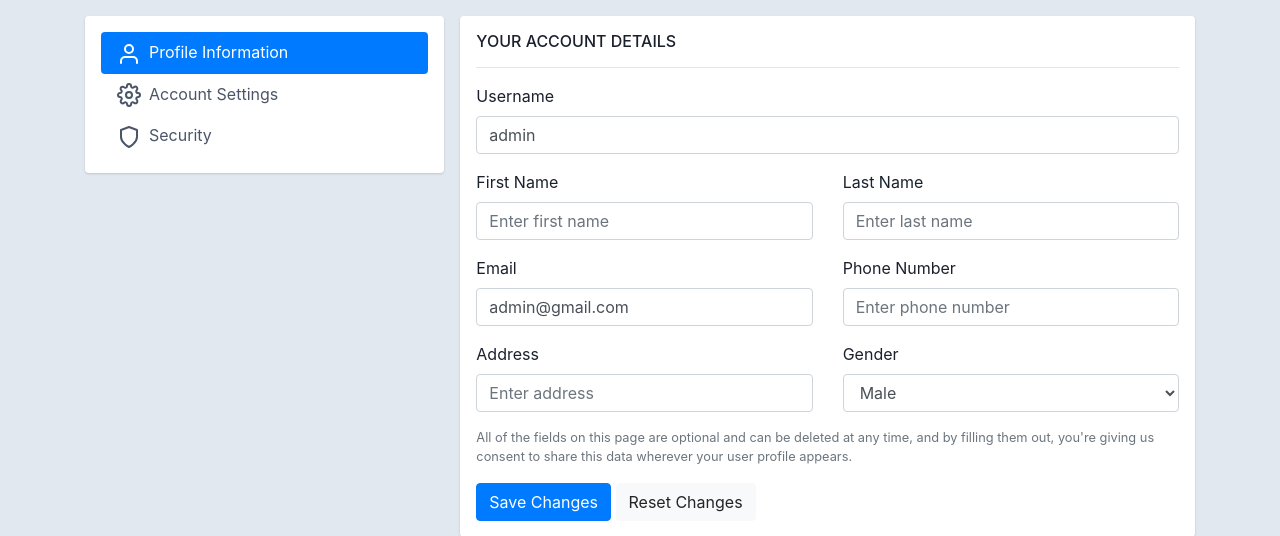
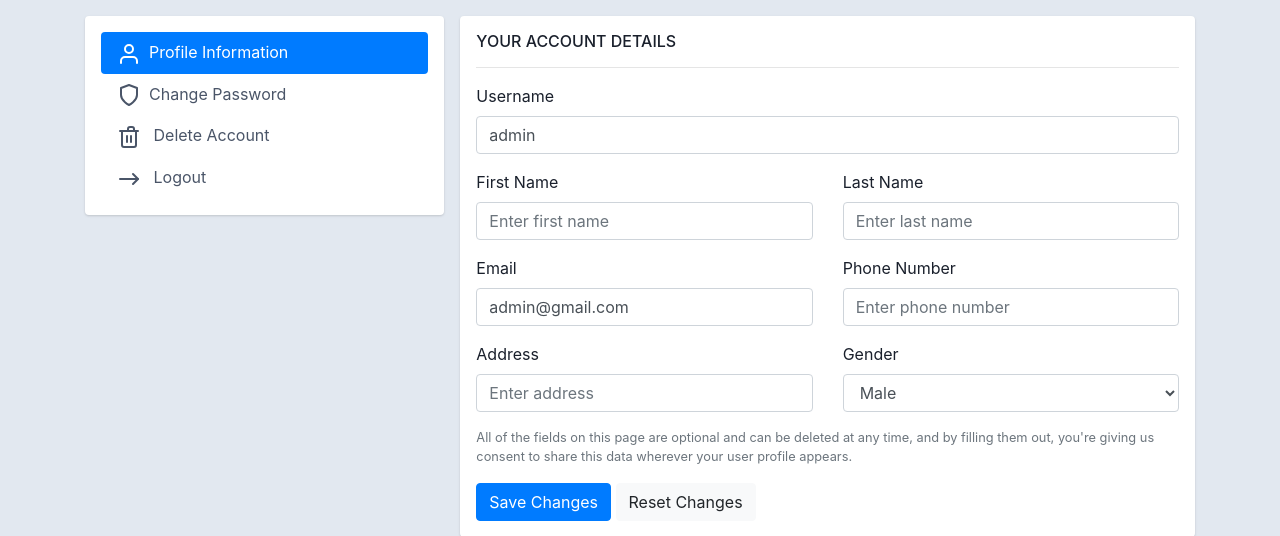
Before and after one commit to AnisH1427/Multilingual-OCR-FYP, a Django app: page /app/profile/ in a window 1280 px wide. Shown: the part 68-604 px from the top of the page. Run offline with Django 5.2, Linux system fonts and the light colour scheme; a user stored in the database is signed in; data comes from the database, SQL or seed files in the repository; both versions use the stored data as it was after the commit; some libraries are stand-ins or nearby versions.

Commit message:
dockerize, profile settings

```diff
--- a/ocrAPP/app/templates/profile.html
+++ b/ocrAPP/app/templates/profile.html
@@ -32,20 +32,32 @@
             <div class="card">
               <div class="card-body">
                 <nav class="nav flex-column nav-pills nav-gap-y-1">
+
                   <a href="#profile" data-toggle="tab" class="nav-item nav-link has-icon nav-link-faded active">
-                    <svg xmlns="http://www.w3.org/2000/svg" width="24" height="24" viewBox="0 0 24 24" fill="none" stroke="currentColor" stroke-width="2" stroke-linecap="round" stroke-linejoin="round" class="feather feather-user mr-2"><path d="M20 21v-2a4 4 0 0 0-4-4H8a4 4 0 0 0-4 4v2"></path><circle cx="12" cy="7" r="4"></circle></svg>Profile Information
-                  </a>
-                  <a href="#account" data-toggle="tab" class="nav-item nav-link has-icon nav-link-faded">
-                    <svg xmlns="http://www.w3.org/2000/svg" width="24" height="24" viewBox="0 0 24 24" fill="none" stroke="currentColor" stroke-width="2" stroke-linecap="round" stroke-linejoin="round" class="feather feather-settings mr-2"><circle cx="12" cy="12" r="3"></circle><path d="M19.4 15a1.65 1.65 0 0 0 .33 1.82l.06.06a2 2 0 0 1 0 2.83 2 2 0 0 1-2.83 0l-.06-.06a1.65 1.65 0 0 0-1.82-.33 1.65 1.65 0 0 0-1 1.51V21a2 2 0 0 1-2 2 2 2 0 0 1-2-2v-.09A1.65 1.65 0 0 0 9 19.4a1.65 1.65 0 0 0-1.82.33l-.06.06a2 2 0 0 1-2.83 0 2 2 0 0 1 0-2.83l.06-.06a1.65 1.65 0 0 0 .33-1.82 1.65 1.65 0 0 0-1.51-1H3a2 2 0 0 1-2-2 2 2 0 0 1 2-2h.09A1.65 1.65 0 0 0 4.6 9a1.65 1.65 0 0 0-.33-1.82l-.06-.06a2 2 0 0 1 0-2.83 2 2 0 0 1 2.83 0l.06.06a1.65 1.65 0 0 0 1.82.33H9a1.65 1.65 0 0 0 1-1.51V3a2 2 0 0 1 2-2 2 2 0 0 1 2 2v.09a1.65 1.65 0 0 0 1 1.51 1.65 1.65 0 0 0 1.82-.33l.06-.06a2 2 0 0 1 2.83 0 2 2 0 0 1 0 2.83l-.06.06a1.65 1.65 0 0 0-.33 1.82V9a1.65 1.65 0 0 0 1.51 1H21a2 2 0 0 1 2 2 2 2 0 0 1-2 2h-.09a1.65 1.65 0 0 0-1.51 1z"></path></svg>Account Settings
-                  </a>
-                  <a href="#security" data-toggle="tab" class="nav-item nav-link has-icon nav-link-faded">
-                    <svg xmlns="http://www.w3.org/2000/svg" width="24" height="24" viewBox="0 0 24 24" fill="none" stroke="currentColor" stroke-width="2" stroke-linecap="round" stroke-linejoin="round" class="feather feather-shield mr-2"><path d="M12 22s8-4 8-10V5l-8-3-8 3v7c0 6 8 10 8 10z"></path></svg>Security
+                    <svg width="24" height="24" viewBox="0 0 24 24" fill="none" stroke="currentColor" stroke-width="2" stroke-linecap="round" stroke-linejoin="round" class="feather feather-user mr-2"><path d="M20 21v-2a4 4 0 0 0-4-4H8a4 4 0 0 0-4 4v2"></path><circle cx="12" cy="7" r="4"></circle></svg>Profile Information
                   </a>
 
-                  {% comment %}
-                  <a href="#billing" data-toggle="tab" class="nav-item nav-link has-icon nav-link-faded">
-                    <svg xmlns="http://www.w3.org/2000/svg" width="24" height="24" viewBox="0 0 24 24" fill="none" stroke="currentColor" stroke-width="2" stroke-linecap="round" stroke-linejoin="round" class="feather feather-credit-card mr-2"><rect x="1" y="4" width="22" height="16" rx="2" ry="2"></rect><line x1="1" y1="10" x2="23" y2="10"></line></svg>Billing
-                  </a> {% endcomment %}
+                  <a href="#security" data-toggle="tab" class="nav-item nav-link has-icon nav-link-faded">
+                    <svg xmlns="http://www.w3.org/2000/svg" width="24" height="24" viewBox="0 0 24 24" fill="none" stroke="currentColor" stroke-width="2" stroke-linecap="round" stroke-linejoin="round" class="feather feather-shield mr-2"><path d="M12 22s8-4 8-10V5l-8-3-8 3v7c0 6 8 10 8 10z"></path></svg>Change Password
+                  </a>
+
+                  <a href="#account" data-toggle="tab" class="nav-item nav-link has-icon nav-link-faded">
+                    <svg  width="24" height="24" viewBox="0 0 24 24" fill="none" stroke="currentColor" stroke-width="2" stroke-linecap="round" stroke-linejoin="round" class="feather feather-trash-2 mr-2">
+                        <polyline points="3 6 5 6 21 6"></polyline>
+                        <path d="M19 6v14a2 2 0 0 1-2 2H7a2 2 0 0 1-2-2V6m6 0V4a2 2 0 0 1 2-2h2a2 2 0 0 1 2 2v2"></path>
+                        <line x1="10" y1="11" x2="10" y2="17"></line>
+                        <line x1="14" y1="11" x2="14" y2="17"></line>
+                    </svg>
+                    Delete Account
+                </a>
+
+              <a href="#" onclick="confirmLogout(event)" class="nav-item nav-link has-icon nav-link-faded">
+              <svg width="24" height="24" viewBox="0 0 24 24" fill="none" stroke="currentColor" stroke-width="2" stroke-linecap="round" stroke-linejoin="round" class="feather feather-log-out mr-2">
+                  <path d="M16 17l5-5-5-5"></path>
+                  <line x1="3" y1="12" x2="21" y2="12"></line>
+              </svg>
+              Logout
+              </a>
                 </nav>
               </div>
             </div>
@@ -144,7 +156,7 @@
                   </form>
                 </div>
                 <div class="tab-pane" id="security">
-                  <h6>SECURITY SETTINGS</h6>
+                  <h6>PASSWORD SETTINGS</h6>
                   <hr>
                   <form>
                     <div class="form-group">
@@ -158,26 +170,12 @@
                   <form>
                     <div class="form-group">
                       <label class="d-block">Two Factor Security</label>
-                      <button class="btn btn-info" type="button">Enable two-factor Security</button>
-                      <p class="small text-muted mt-2">Two-factor authentication adds an additional layer of security to your account by requiring more than just a password to log in.</p>
+                      <button class="btn btn-info" type="button">Change Password</button>
+                      <p class="small text-muted mt-2">Please Put the Strong Password.</p>
                     </div>
                   </form>
                   <hr>
-                  <form>
-                    <div class="form-group mb-0">
-                      <label class="d-block">Sessions</label>
-                      <p class="font-size-sm text-secondary">This is a list of devices that have logged into your account. Revoke any sessions that you do not recognize.</p>
-                      <ul class="list-group list-group-sm">
-                        <li class="list-group-item has-icon">
-                          <div>
-                            <h6 class="mb-0">Kathmandu, Nepal 190.24.335.55</h6>
-                            <small class="text-muted">Your current session seen in United States</small>
-                          </div>
-                          <button class="btn btn-light btn-sm ml-auto" type="button">More info</button>
-                        </li>
-                      </ul>
-                    </div>
-                  </form>
+
                 </div>
 
                 {% comment %}
@@ -307,7 +305,7 @@
               var username = document.getElementsByClassName('username')[0].value;
 
               // send a DELETE request to the server
-              fetch(`http://localhost:8000/app/delete-user/${username}/`, {
+              fetch(`/app/delete-user/${username}/`, {
                   method: 'DELETE',
                   headers: {
                     'Authorization': `Token ${localStorage.getItem('token')}`,
@@ -333,5 +331,35 @@
           }
       });
   });
+  function confirmLogout(event) {
+    event.preventDefault();
+    Swal.fire({
+        title: 'Are you sure?',
+  text: "Once logged out, you will need to log in again to access your account",
+  icon: 'warning',
+  showCancelButton: true,
+  confirmButtonColor: '#3085d6',
+  cancelButtonColor: '#d33',
+  position:'bottom-start',
+  confirmButtonText: 'Yes, logout!'
+}).then((result) => {
+  if (result.isConfirmed) {
+      fetch('/api/auth/logout/', {
+          method: 'POST',
+          headers: {
+              'Content-Type': 'application/json',
+              'X-CSRFToken': '{{ csrf_token }}' // assuming you have a getCookie function to get the CSRF token
+          },
+      })
+      .then(response => {
+          if (response.ok) {
+              window.location.href = '/'; // redirect to login page after successful logout
+          } else {
+              Swal.fire('Error', 'Logout failed', 'error');
+          }
+      });
+  }
+})
+}
     </script>
     </html>
```
Also changed, not shown: ocrAPP/requirements.txt (added, +169 -0 lines), ocrAPP/static/assets/js/app/imageEditor.js (+10 -11 lines), ocrAPP/db.sqlite3, 1 other file.
